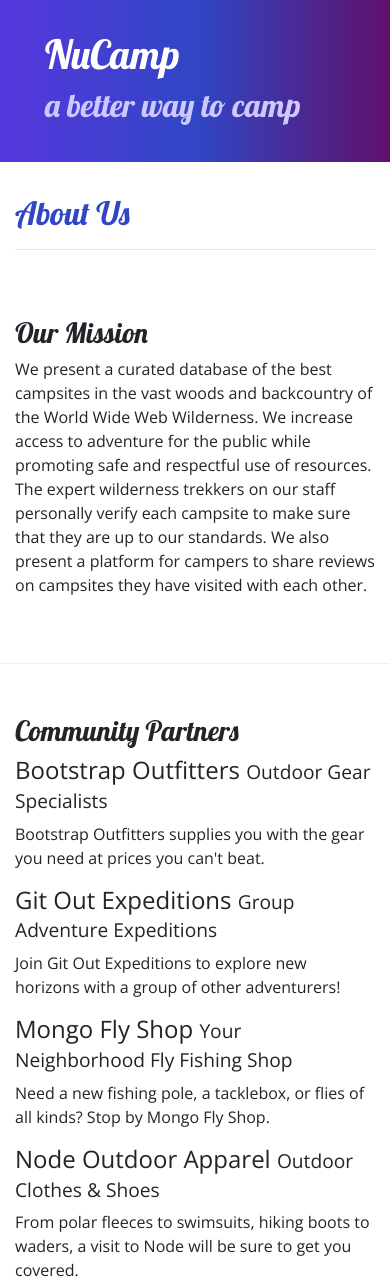
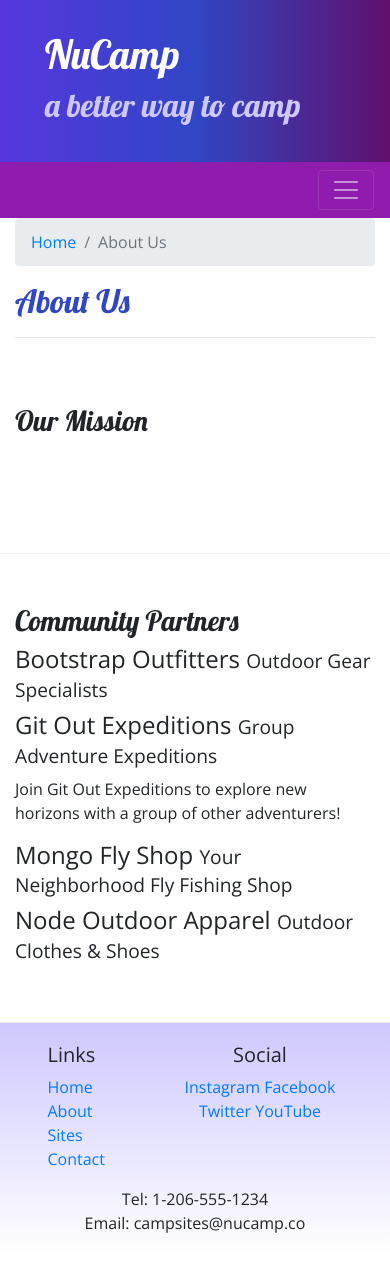
Before and after one commit to A-Schuster/nucamp-site, a website: page aboutus.html in a window 390 px wide. Shown: the top 1285 px of the page. After the commit the page ends 1255 px from the top, so only its background shows below. Drawn offline with nearby package versions, Linux system fonts and the light colour scheme.

Commit message:
Added NavBar and Breadcrumbs

```diff
--- a/aboutus.html
+++ b/aboutus.html
@@ -27,9 +27,29 @@
         </div>
     </header>
 
+    <nav class="navbar navbar-expand-sm navbar-dark sticky-top ">
+      <div class="container">
+        <button class="navbar-toggler ml-auto" type="button"
+        data-toggle="collapse" data-target="#nucampNavbar">
+          <span class="navbar-toggler-icon"></span>
+        </button>
+        <div class="collapse navbar-collapse" id="nucampNavbar">
+          <ul class="navbar-nav">
+            <li class="nav-item"><a class="nav-link" href="index.html">Home</a></li>
+            <li class="nav-item active"><a class="nav-link" href="#">About</a></li>
+            <li class="nav-item"><a class="nav-link" href="#">Sites</a></li>
+            <li class="nav-item"><a class="nav-link" href="#">Contact</a></li>
+          </ul>
+      </div>
+    </nav>
+
     <div class="container">
         <div class="row">
-            <div class="col-12">
+            <div class="col">
+              <ol class="breadcrumb">
+                <li class="breadcrumb-item"><a href="index.html">Home</a></li>
+                <li class="breadcrumb-item active">About Us</li>
+              </ol>
                <h2>About Us</h2>
                <hr />
             </div>
@@ -38,21 +58,21 @@
         <div class="row row-content">
             <div class="col-sm-6">
                 <h3>Our Mission</h3>
-                <p class="d-non d-sm-block">We present a curated database of the best campsites in the vast woods and backcountry of the World Wide Web Wilderness. We increase access to adventure for the public while promoting safe and respectful use of resources. The expert wilderness trekkers on our staff personally verify each campsite to make sure that they are up to our standards. We also present a platform for campers to share reviews on campsites they have visited with each other.</p>
+                <p class="d-none d-sm-block">We present a curated database of the best campsites in the vast woods and backcountry of the World Wide Web Wilderness. We increase access to adventure for the public while promoting safe and respectful use of resources. The expert wilderness trekkers on our staff personally verify each campsite to make sure that they are up to our standards. We also present a platform for campers to share reviews on campsites they have visited with each other.</p>
             </div>
         </div>
 
         <div class="row row-content">
-            <div class="col-12 ">
+            <div class="col ">
                 <h3 >Community Partners</h3>
                 <h4>Bootstrap Outfitters <small>Outdoor Gear Specialists</small></h4>
-                <p class="d-non d-sm-block">Bootstrap Outfitters supplies you with the gear you need at prices you can't beat.</p>
+                <p class="d-none d-sm-block">Bootstrap Outfitters supplies you with the gear you need at prices you can't beat.</p>
                 <h4>Git Out Expeditions <small>Group Adventure Expeditions</small></h4>
                 <p class="d-non d-sm-block">Join Git Out Expeditions to explore new horizons with a group of other adventurers!</p>
                 <h4>Mongo Fly Shop <small>Your Neighborhood Fly Fishing Shop</small></h4>
-                <p class="d-non d-sm-block">Need a new fishing pole, a tacklebox, or flies of all kinds? Stop by Mongo Fly Shop.</p>
+                <p class="d-none d-sm-block">Need a new fishing pole, a tacklebox, or flies of all kinds? Stop by Mongo Fly Shop.</p>
                 <h4>Node Outdoor Apparel <small>Outdoor Clothes & Shoes</small></h4>
-                <p class="d-non d-sm-block">From polar fleeces to swimsuits, hiking boots to waders, a visit to Node will be sure to get you covered.</p>
+                <p class="d-none d-sm-block">From polar fleeces to swimsuits, hiking boots to waders, a visit to Node will be sure to get you covered.</p>
             </div>
         </div>
     </div>
--- a/css/styles.css
+++ b/css/styles.css
@@ -20,6 +20,7 @@ footer {
 }
 
 .jumbotron {
+  margin: 0;
   padding: 30px;
   background-image: linear-gradient(to right, #5637DD, #3046C5, #60106B);
   color: white;
@@ -30,3 +31,7 @@ footer {
   border-bottom: 1px ridge;
   min-height: 200px;
 }
+
+.navbar {
+  background-color: #901CAD;
+}
```
Also changed, not shown: index.html (+19 -3 lines).
